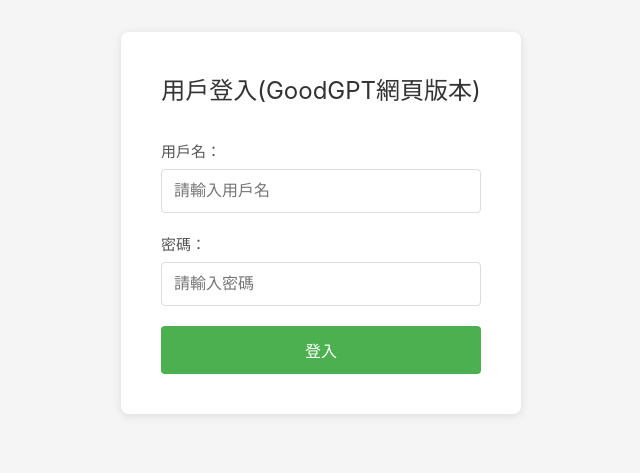
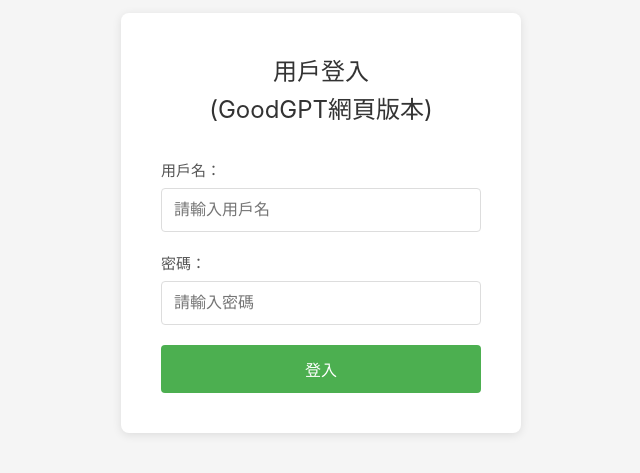
Before and after one commit to melayogu/vue-chat, a Vue app: page / in a window 1280 px wide. Shown: the part 177-650 px from the top of the page, without its empty margins (319-959 px from the left). Built offline with nearby package versions, Linux system fonts and the light colour scheme.

Commit message:
feat: 文字顯示修改

```diff
--- a/src/components/LoginForm.vue
+++ b/src/components/LoginForm.vue
@@ -1,7 +1,7 @@
 <template>
   <div class="login-container">
     <div class="login-form">
-      <h2>用戶登入(GoodGPT網頁版本)</h2>
+      <h2>用戶登入<br>(GoodGPT網頁版本)</h2>
 
       <!-- 錯誤訊息顯示 -->
       <div v-if="errorMessage" class="error-message">
```
